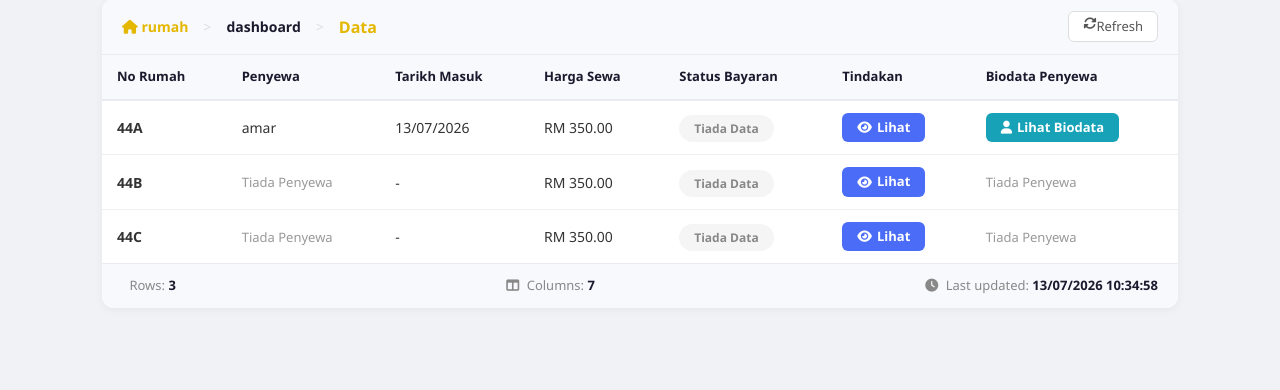
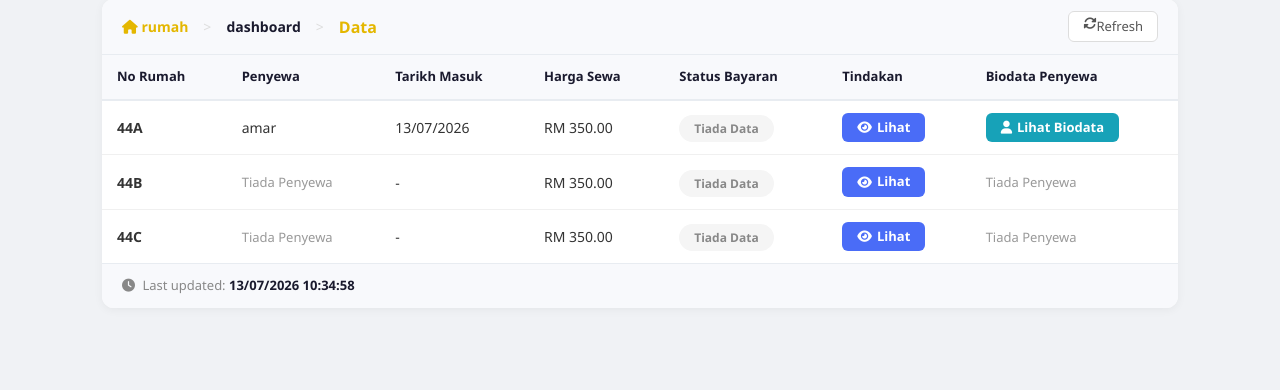
Before and after one commit to nabilkudin44/Final-Year-Project-PMJ, a PHP site: page /dashboard.php in a window 1280 px wide. Shown: the part 410-800 px from the top of the page. Run offline with PHP 8.4, Linux system fonts and the light colour scheme; the visitor is signed in with stand-in values (Sample User, id 1); data comes from the database, SQL or seed files in the repository; data that the repository does not hold is empty.

Commit message:
Update dashboard.php
dah buang row,column kat footer

```diff
--- a/dashboard.php
+++ b/dashboard.php
@@ -567,14 +567,6 @@ $tunggakan = mysqli_fetch_assoc(mysqli_query($conn,
             <!-- Footer -->
             <div class="table-info-footer">
                 <div>
-                    <i class="fas fa-rows me-1"></i>
-                    Rows: <span><?= mysqli_num_rows($result) ?></span>
-                </div>
-                <div>
-                    <i class="fas fa-columns me-1"></i>
-                    Columns: <span>7</span>
-                </div>
-                <div>
                     <i class="fas fa-clock me-1"></i>
                     Last updated: <span><?= date('d/m/Y H:i:s') ?></span>
                 </div>
```
